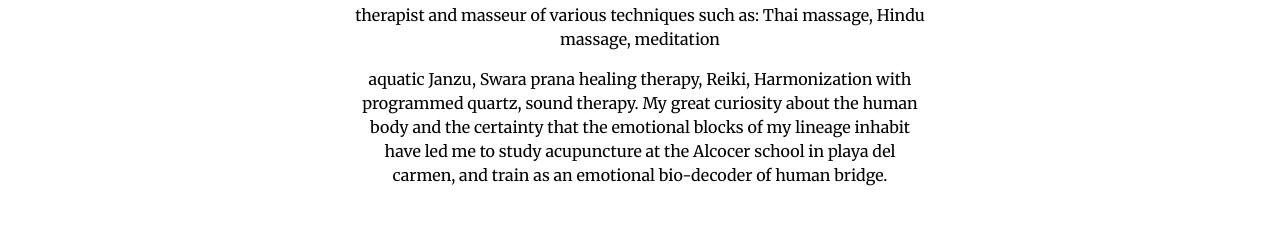
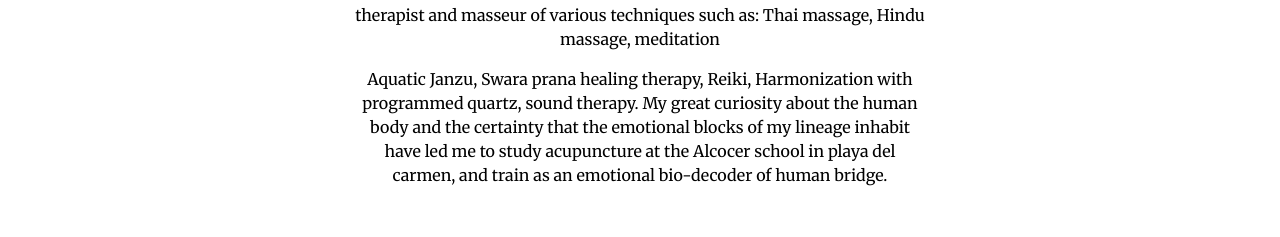
Before and after one commit to Existenziell/casachakra, a Next.js app: page /about in a window 1280 px wide. Shown: the part 623-860 px from the top of the page. Built offline with nearby package versions, Linux system fonts and the light colour scheme.

Commit message:
Update about.js

```diff
--- a/pages/about.js
+++ b/pages/about.js
@@ -35,7 +35,7 @@ const About = () => {
           meditation
         </p>
         <p className='mb-4'>
-          aquatic Janzu, Swara prana healing therapy, Reiki,
+          Aquatic Janzu, Swara prana healing therapy, Reiki,
           Harmonization with programmed quartz, sound therapy.
           My great curiosity about the human body and the certainty that the
           emotional blocks of my lineage inhabit have led me to
```
